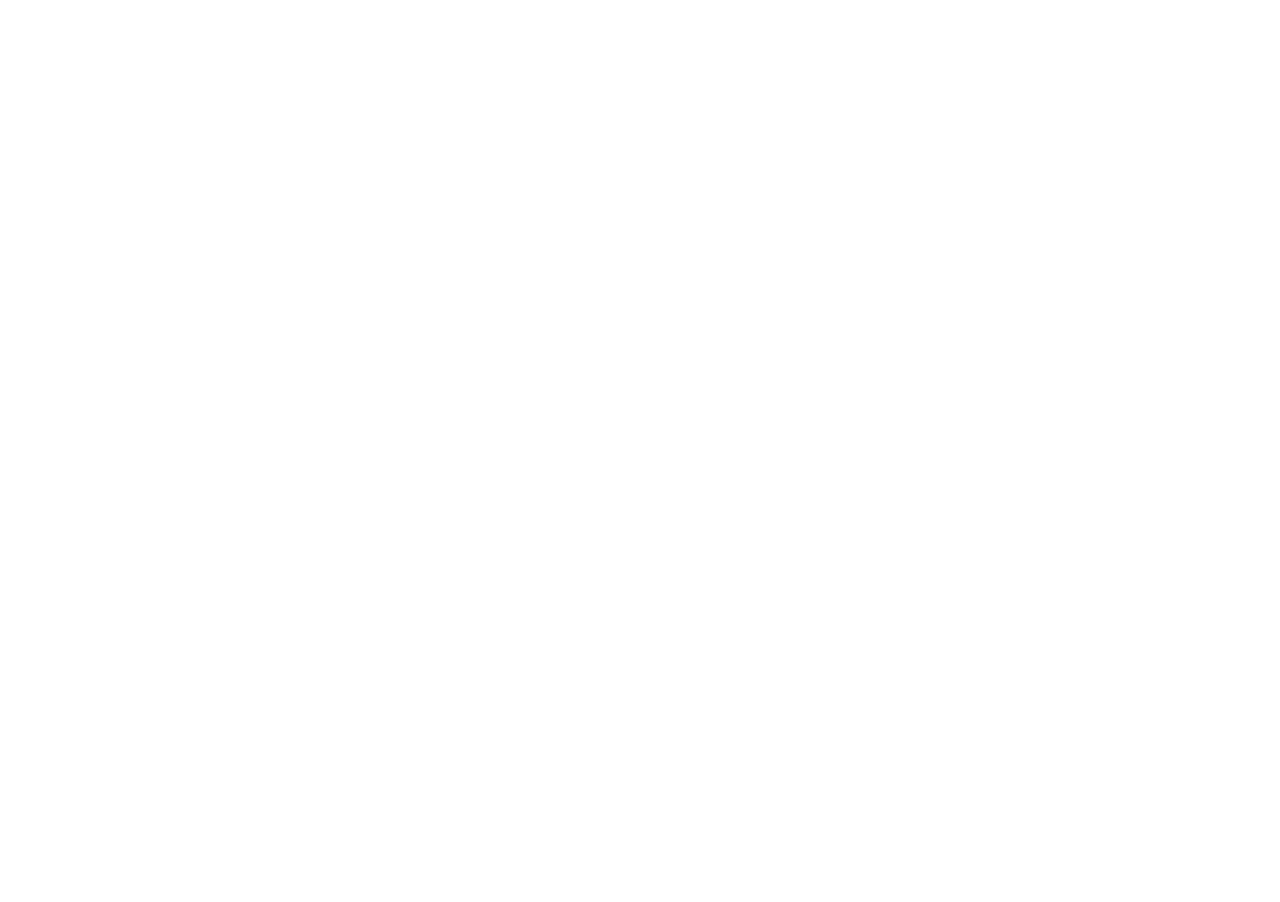
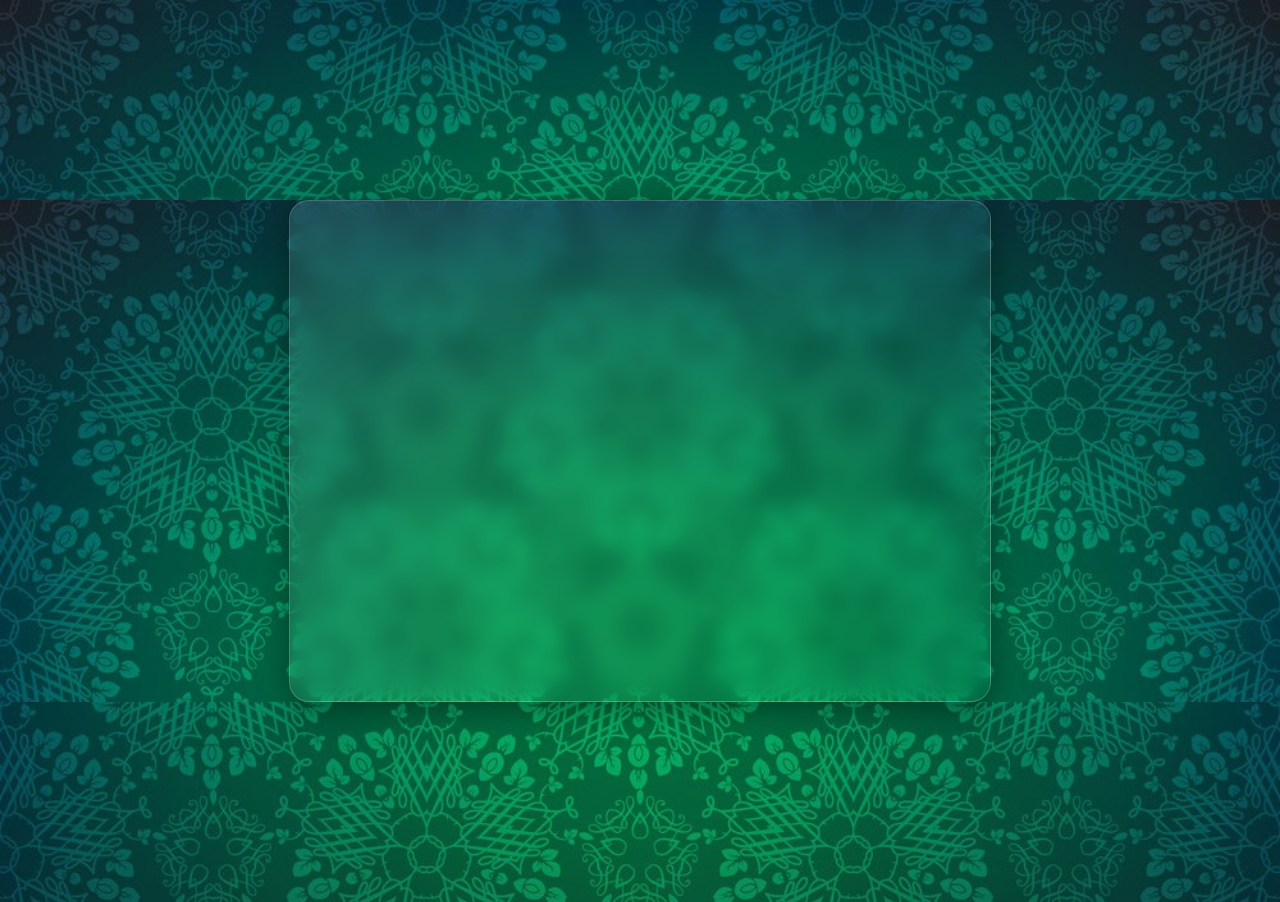
Before and after one commit to reisoglusoftware/UI, a plain HTML site: page 3D_CARDS/01_Glass_Effect/index.html in a window 1280 px wide. Before the commit the page ends 800 px from the top, so only its background shows below. Drawn offline with Linux system fonts and the light colour scheme.

Commit message:
glass card

```diff
--- a/3D_CARDS/01_Glass_Effect/index.html
+++ b/3D_CARDS/01_Glass_Effect/index.html
@@ -6,5 +6,7 @@
     <title>Glass Effect Card</title>
     <link rel="stylesheet" href="style.css" />
   </head>
-  <body></body>
+  <body>
+    <div class="container glass"></div>
+  </body>
 </html>
--- a/3D_CARDS/01_Glass_Effect/style.css
+++ b/3D_CARDS/01_Glass_Effect/style.css
@@ -0,0 +1,32 @@
+* {
+  padding: 0;
+  margin: 0;
+  background: url(./image/pattern.jpg);
+  background-attachment: fixed;
+  background-position: 50% 50%; /* or: center center */
+  background-size: cover; /* CSS3 */
+}
+
+.container {
+  padding: 100px;
+  margin: 200px auto;
+  width: 500px;
+  height: 300px;
+}
+
+/* ! Glass Card */
+
+.glass {
+  background: linear-gradient(
+    135deg,
+    rgba(255, 255, 255, 0.1),
+    rgba(255, 255, 255, 0)
+  );
+  backdrop-filter: blur(10px);
+  -webkit-backdrop-filter: blur(10px);
+  border-radius: 20px;
+  border-width: 1px;
+  border-style: solid;
+  border-color: rgba(255, 255, 255, 0.2);
+  box-shadow: 0 8px 32px 0 rgba(0, 0, 0, 0.4);
+}
```
Also changed, not shown: 3D_CARDS/01_Glass_Effect/image/pattern.jpg (added).
